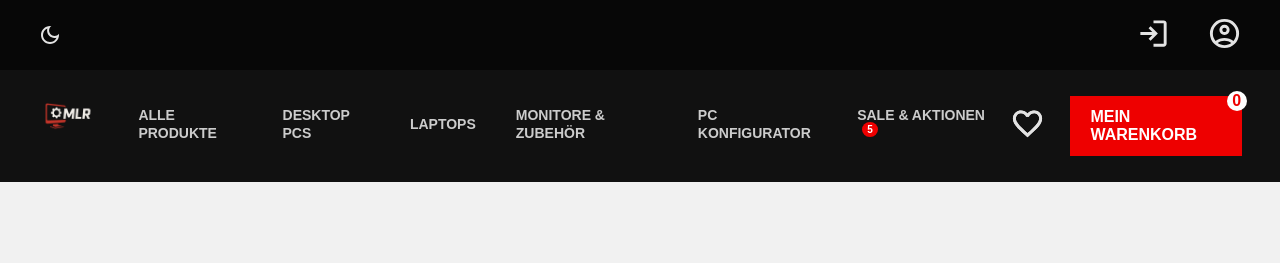
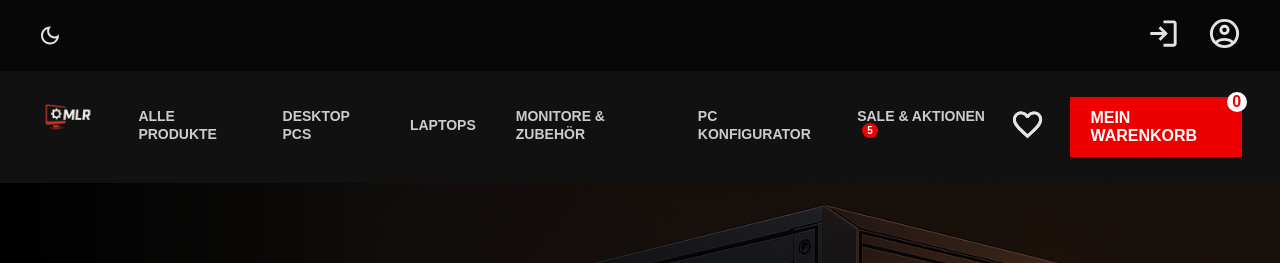
Before and after one commit to WebTechTHI/WebTech, a PHP site: page / in a window 1280 px wide. Shown: the top 263 px of the page. Run offline with PHP 8.4, Linux system fonts and the light colour scheme.

Commit message:
hero fixed

```diff
--- a/assets/css/components/header.css
+++ b/assets/css/components/header.css
@@ -4,20 +4,9 @@
 
 .top-bar {
     background-color: rgb(7,7,7);
-    color: white;
     padding: 2vh 3vw;
     display: flex;
     justify-content: space-between;
-    align-items: right;
-
-
-}
-
-.top-bar a {
-    color: white;
-    text-decoration: none;
-    font-size: 14px;
-    margin-left: 10px;
 }
 
 .login-user-container{
--- a/assets/css/index.css
+++ b/assets/css/index.css
@@ -19,7 +19,6 @@
     position: relative;
     height: 600px;
     background-color: #111;
-    overflow: hidden;
     margin-bottom: 40px;
 }
 
--- a/index.php
+++ b/index.php
@@ -18,6 +18,7 @@
 
     <?php include 'components/header.html'; ?>
 
+
     <!-- Hero Section -->
     <section class="hero">
         <div id="heroImage" class="hero-image"></div>
@@ -33,6 +34,7 @@
             </div>
         </div>
     </section>
+
 
     <!-- Featured Products Section -->
     <section class="container">
```
